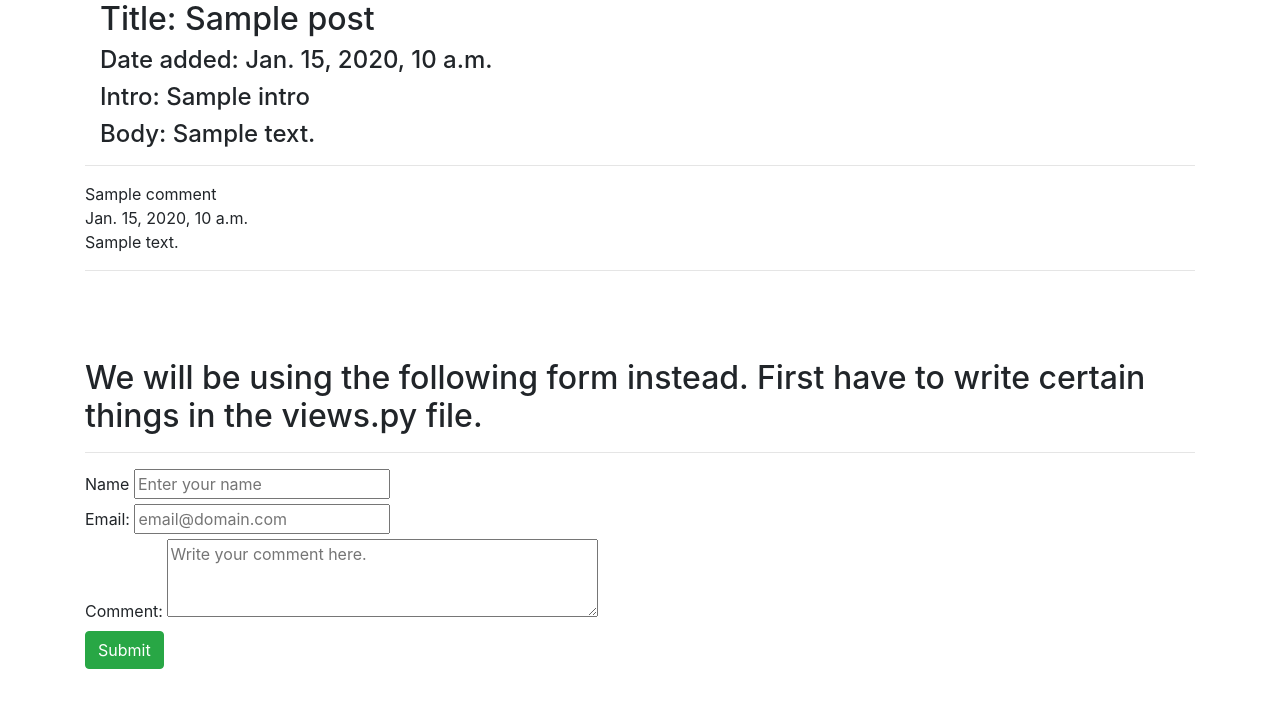
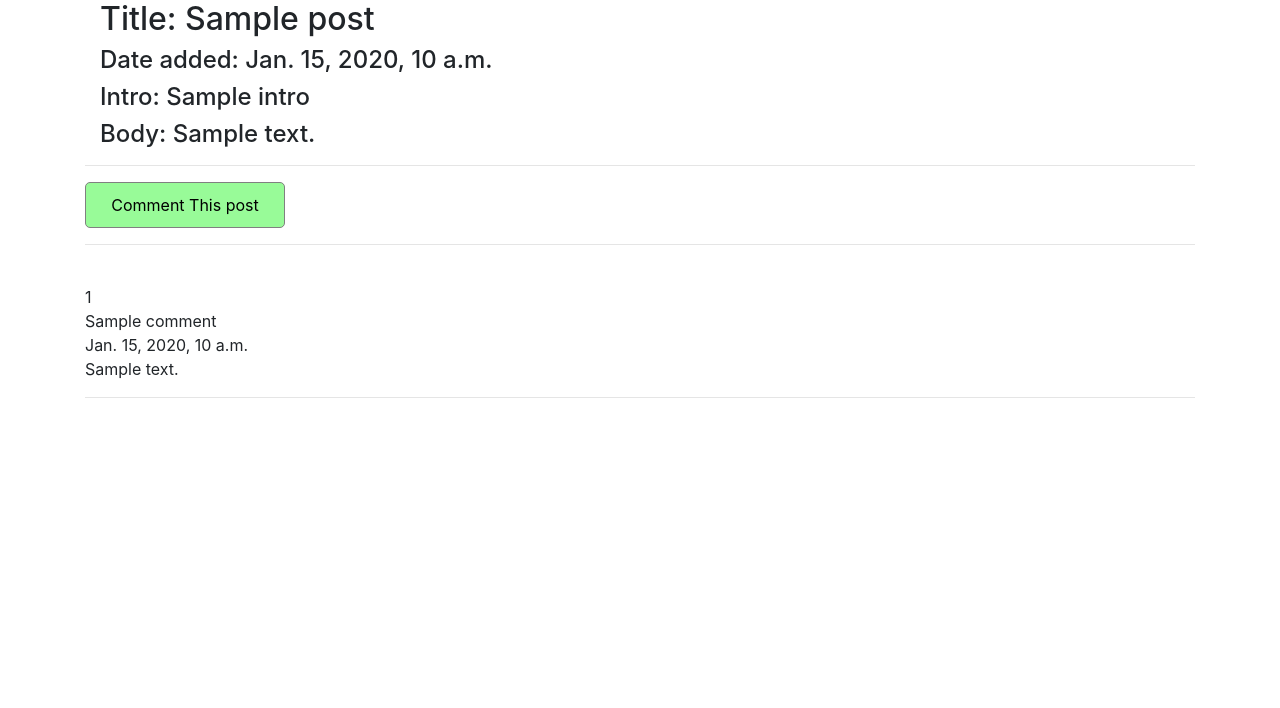
Before and after one commit to Lexicon-Group-2/Blog-project, a Django app: template templates/blog/post_detail.html in a window 1280 px wide. Shown: the part 56-764 px from the top of the page. Run offline with Django 3.2, Linux system fonts and the light colour scheme; the template is opened without the code that fills it: most values are stand-ins (such as "Sample title", 1, 10 or a date in 2020).

Commit message:
Updated post_detail.html and views.py files. Added some css to post_detail.html.

```diff
--- a/django_blog_project/settings.py
+++ b/django_blog_project/settings.py
@@ -128,7 +128,7 @@ USE_I18N = True
 
 USE_L10N = True
 
-USE_TZ = True
+USE_TZ = False
 
 
 # Static files (CSS, JavaScript, Images)
--- a/static/css.css
+++ b/static/css.css
@@ -7,3 +7,70 @@
 .active {
   color:  rebeccapurple;
 }
+
+
+
+
+/* STYLE post_detail.html */
+.show-hide-comment-form {
+  width: 200px;
+  padding: 10px;
+  background: palegreen;
+  border: 1px solid grey;
+  border-radius: 5px;
+}
+
+.comment-form {
+  display: none;
+  flex-direction: column;
+  width: 100%;
+  justify-content: center;
+  align-items: center;
+  margin-bottom: 50px;
+}
+
+.form-container {
+  background: rgb(227, 227, 227);
+  border: 1px solid rgb(188, 185, 185);
+  border-radius: 5px;
+  width: 500px;
+  padding: 10px;
+}
+
+.form-label-and-input {
+  display: grid;
+  grid-gap: 0;
+  font-size: 1.1rem;
+}
+
+.form-container .label {
+  font-weight: 600;
+  margin: 0;
+}
+
+.add-a-comment {
+  width: 100%;
+  text-align: center;
+}
+
+.field-disabled {
+  background: rgb(242, 240, 240);
+  margin-bottom: -15px;
+}
+
+.field {
+  border-radius: 5px;
+  padding: 5px 10px 5px 10px;
+}
+
+.submit-comment {
+  margin-top: 10px;
+  width: 100%;
+  font-size: 1.5rem;
+}
+
+.submit-comment:hover {
+  background: palegreen;
+  color: black;
+}
+/* END STYLE */
--- /dev/null
+++ b/static/script.js
@@ -0,0 +1,27 @@
+
+// just a shorter way of getting elements by class name
+// too lazy to type that long command each time.
+function getByClass(className) {
+  return document.getElementsByClassName(className)
+}
+
+
+var form = getByClass("comment-form")[0],
+    btn  = getByClass("show-hide-comment-form")[0]
+
+
+function showHideForm() {
+  if (form.style.display === 'none') {
+    form.style.display = "flex"
+    btn.innerHTML = 'Hide form'
+  } else {
+    form.style.display = "none";
+    btn.innerHTML = 'Comment this post'
+  }
+}
+
+
+function hideForm() {
+  form.style.display = "none"
+  btn.innerHTML = 'Comment this post'
+}
--- a/templates/blog/base.html
+++ b/templates/blog/base.html
@@ -4,6 +4,9 @@
   <link rel="stylesheet" href="https://cdn.jsdelivr.net/npm/bootstrap@4.4.1/dist/css/bootstrap.min.css">
   <link rel="stylesheet" href="{% static 'css.css' %}">
   <title>{% block title %} {% endblock %} </title>
+  {% block head_block %}
+
+  {% endblock %}
 </head>
 
 <body>
--- a/templates/blog/blog.html
+++ b/templates/blog/blog.html
@@ -13,6 +13,8 @@
     {% else %}
       <h1>{{user.username}}</h1>
     {% endif %} -->
+
+      <!-- Input form for blog posts. -->
 
     <div class="container">
       {% for post in posts %}
--- a/templates/blog/post_detail.html
+++ b/templates/blog/post_detail.html
@@ -1,7 +1,6 @@
 {% extends "blog/base.html" %}
-
+{% load staticfiles %}
 {% block body_block %}
-
 
 <div class="container">
   <div class="post block">
@@ -9,17 +8,43 @@
     <h4>Date added: {{post.date_added}}</h4>
     <h4>Intro: {{post.intro}}</h4>
     <h4>Body: {{post.body}}</h4>
-
   </div>
 </div>
 
 <hr>
 
-<!-- Make a button and add an eventListener with JS to show the form bellow -->
+<button class="show-hide-comment-form" onclick="showHideForm()">Comment This post</button>
 
+<hr>
+<div id="#comment-form" class="comment-form" style="display:none">
+  <div class="form-container">
+    <h2 class="add-a-comment">Add a comment</h2>
+    <hr>
+    <form method="POST" action=".">
+      {% csrf_token %}
+
+      <div class="form-label-and-input">
+        <label class="label" for="name">User name:</label>
+        <input class="field field-disabled" type="text" name="name" value="{{user.username}}" disabled placeholder="Enter your name">
+
+        <br>
+        <label class="label" for="email">Email:</label>
+        <input class="field field-disabled" disabled value="{{user.email}}" type="email" name="email" placeholder="email@domain.com">
+
+        <br>
+        <label class="label" for="body">Comment:</label>
+        <textarea class="field" name="body" rows="4" cols="40" placeholder="Your comment should be minimum 20 characters long."></textarea>
+
+      </div>
+      <button class="btn btn-success submit-comment" onclick="hideForm()">Submit</button>
+    </form>
+  </div>
+</div>
+
+<br>
 {% for comment in post.comments.all %}
-
   <div class="comment">
+    <div class="comment-counter">{{forloop.counter}}</div>
     <div class="comment-user">{{comment.name}}</div>
     <div class="comment-user">{{comment.date_added}}</div>
     <div class="comment-body">{{comment.body}}</div>
@@ -30,42 +55,5 @@
   <hr>
 {% endfor %}
 
-<!-- <h2 class="add-a-comment">Add a comment</h2>
-<hr>
-<form method="POST" action=".">
-  {% csrf_token %}
-
-  {{ form.as_p }}
-
-  <div class="field">
-    <div class="control">
-      <button class="btn btn-success">Submit</button>
-    </div>
-  </div>
-</form> -->
-
-<br><br><br>
-<h2 class="add-a-comment">We will be using the following form instead. First have to write certain things in the
-  views.py file.</h2>
-<hr>
-<form method="POST" action=".">
-  {% csrf_token %}
-
-  <label for="name">Name</label>
-  <input type="text" name="name" placeholder="Enter your name">
-
-  <br>
-  <label for="email">Email:</label>
-  <input type="email" name="email" placeholder="email@domain.com">
-
-  <br>
-  <label for="body">Comment:</label>
-  <textarea name="body" rows="3" cols="40" placeholder="Write your comment here."></textarea>
-
-  <div class="field">
-    <div class="control">
-      <button class="btn btn-success">Submit</button>
-    </div>
-  </div>
-
+<script src="{% static '/script.js' %}"></script>
 {% endblock %}
```
Also changed, not shown: blog/views.py (+11 -30 lines), blog/migrations/0001_initial.py, db.sqlite3, static/index.css (deleted).
